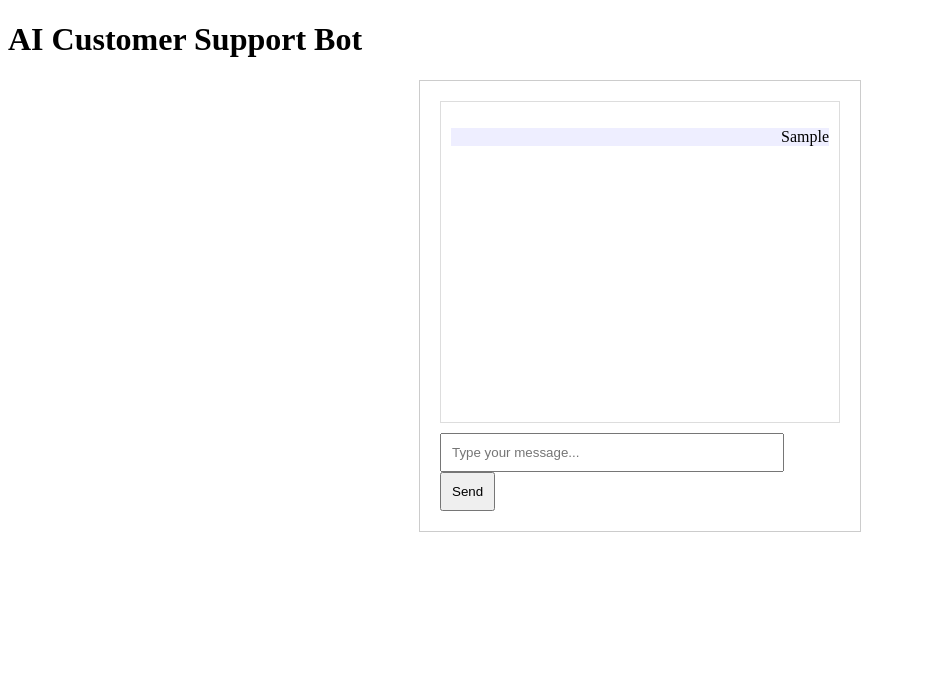
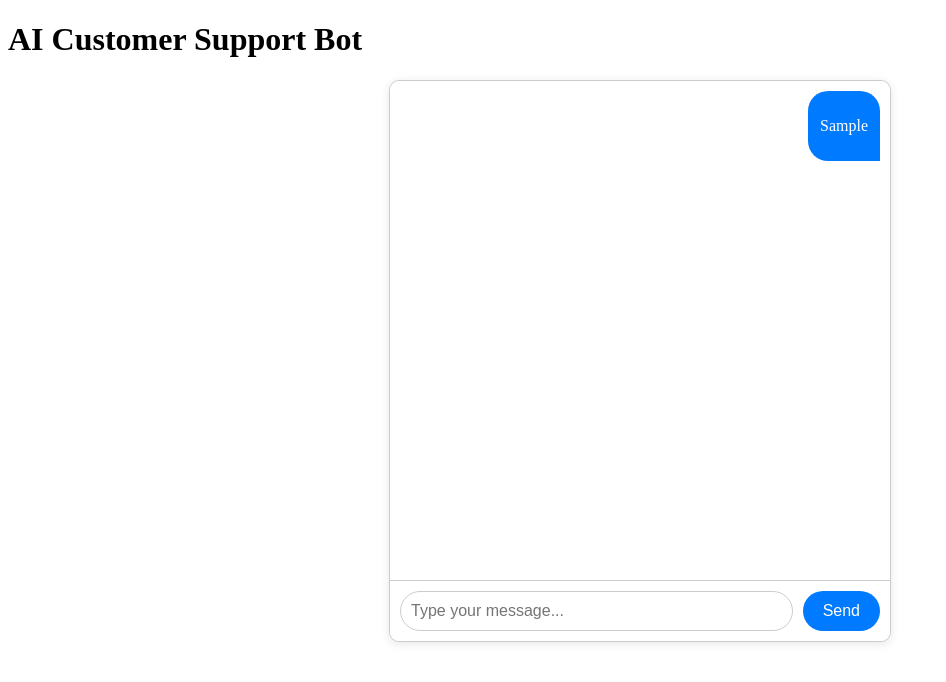
Before and after one commit to habid22/my-ai-support-bot, a Next.js app: page / in a window 1280 px wide. Both pictures are taken after typing "Sample" into the empty fields and a click on the button "Send". Shown: the top 682 px of the page, without its empty margins (0-946 px from the left). Built offline with nearby package versions, Linux system fonts and the light colour scheme; no server answers.

Commit message:
chore: Update npm dependencies and styles for ChatBox component

```diff
--- a/components/ChatBox.js
+++ b/components/ChatBox.js
@@ -24,8 +24,6 @@ const ChatBox = () => {
             });
 
             const data = await response.json();
-            console.log('Response from API:', data);
-
             if (data.reply) {
                 setMessages([...newMessages, data.reply]);
             } else {
@@ -37,12 +35,13 @@ const ChatBox = () => {
     };
 
     return (
-        <div className={styles.chatBox}>
-            <div className={styles.messages}>
+        <div className={styles.chatContainer}>
+            <div className={styles.messagesContainer}>
                 {messages.map((msg, index) => (
                     <ChatMessage key={index} message={msg} />
                 ))}
             </div>
+            <div className={styles.inputContainer}>
                 <input
                     type="text"
                     className={styles.input}
@@ -51,7 +50,8 @@ const ChatBox = () => {
                     onKeyDown={(e) => e.key === 'Enter' && sendMessage()}
                     placeholder="Type your message..."
                 />
-            <button className={styles.button} onClick={sendMessage}>Send</button>
+                <button className={styles.sendButton} onClick={sendMessage}>Send</button>
+            </div>
         </div>
     );
 };
--- a/components/ChatMessage.js
+++ b/components/ChatMessage.js
@@ -1,14 +1,10 @@
 import styles from '../public/styles/ChatBox.module.css';
 
 const ChatMessage = ({ message }) => {
-    if (!message || !message.role) {
-        return null;
-    }
-
-    const messageClass = message.role === 'user' ? styles.messageUser : styles.messageAssistant;
+    const messageClass = message.role === 'user' ? styles.userMessage : styles.assistantMessage;
 
     return (
-        <div className={messageClass}>
+        <div className={`${styles.message} ${messageClass}`}>
             <p>{message.content}</p>
         </div>
     );
--- a/package.json
+++ b/package.json
@@ -9,7 +9,10 @@
     "lint": "next lint"
   },
   "dependencies": {
+    "@emotion/react": "^11.13.0",
+    "@emotion/styled": "^11.13.0",
     "@google/generative-ai": "^0.16.0",
+    "@mui/material": "^5.16.6",
     "axios": "^1.7.3",
     "next": "14.2.5",
     "react": "^18",
--- a/public/styles/ChatBox.module.css
+++ b/public/styles/ChatBox.module.css
@@ -1,34 +1,76 @@
-.chatBox {
+.chatContainer {
+    display: flex;
+    flex-direction: column;
+    height: 70vh;
+    max-width: 500px;
+    margin: 0 auto;
     border: 1px solid #ccc;
-    padding: 20px;
-    width: 400px;
-    margin: 20px auto;
+    border-radius: 10px;
+    overflow: hidden;
+    background-color: #f5f5f5;
+    box-shadow: 0 2px 10px rgba(0, 0, 0, 0.1);
 }
 
-.messages {
-    height: 300px;
+.messagesContainer {
+    flex: 1;
+    padding: 10px;
     overflow-y: scroll;
-    border: 1px solid #ddd;
-    margin-bottom: 10px;
-    padding: 10px;
+    display: flex;
+    flex-direction: column;
+    gap: 5px;
+    background-color: #fff;
 }
 
-.messageUser {
-    text-align: right;
-    background-color: #eef;
-}
-
-.messageAssistant {
-    text-align: left;
-    background-color: #efe;
+.inputContainer {
+    display: flex;
+    padding: 10px;
+    border-top: 1px solid #ccc;
+    background-color: #fff;
 }
 
 .input {
-    width: calc(100% - 80px);
+    flex: 1;
     padding: 10px;
+    border: 1px solid #ccc;
+    border-radius: 20px;
+    font-size: 16px;
     margin-right: 10px;
 }
 
-.button {
-    padding: 10px;
+.sendButton {
+    padding: 10px 20px;
+    background-color: #007aff;
+    border: none;
+    border-radius: 20px;
+    color: #fff;
+    font-size: 16px;
+    cursor: pointer;
 }
+
+.sendButton:hover {
+    background-color: #005bb5;
+}
+
+.message {
+    max-width: 80%;
+    padding: 8px 12px;
+    border-radius: 20px;
+    font-size: 16px;
+    line-height: 1.4;
+    word-wrap: break-word;
+    display: inline-block;
+}
+
+.userMessage {
+    align-self: flex-end;
+    background-color: #007aff;
+    color: #fff;
+    border-bottom-right-radius: 0;
+}
+
+.assistantMessage {
+    align-self: flex-start;
+    background-color: #e5e5ea;
+    color: #000;
+    border-bottom-left-radius: 0;
+}
```
Also changed, not shown: 1 other file (tests, documents, lock files or other folders). Lines whose indentation alone changed are shown as unchanged.
